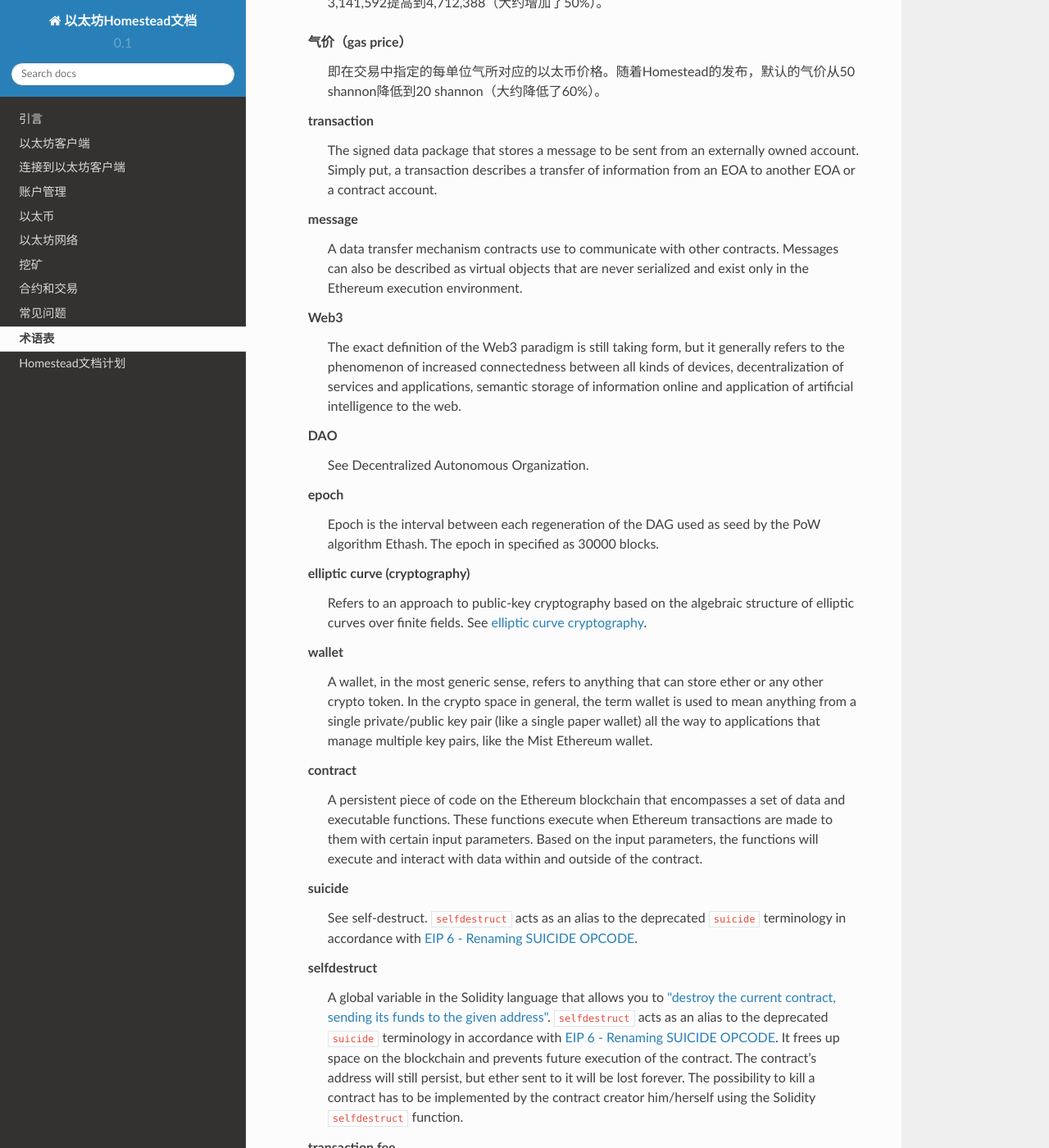
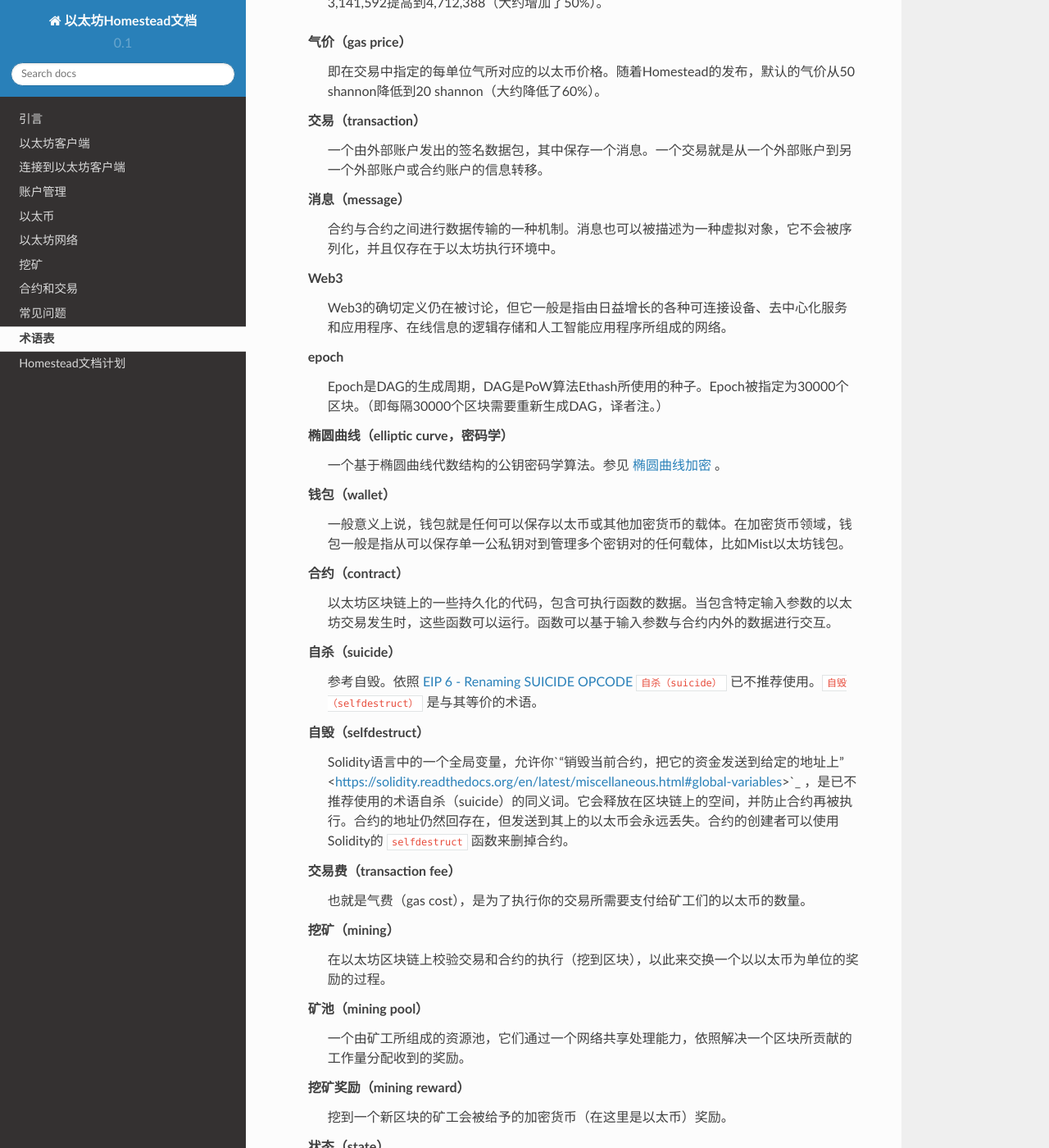
Before and after one commit to riversyang/homestead-guide-cn, a Sphinx documentation site: the page built from source/glossary.rst, in a window 1280 px wide and 1400 px high, scrolled down 2687 px. Shown: the whole window at 82% size. Built offline with Sphinx 7.4.7 and the Read the Docs theme 2.0.0, drawn with Linux system fonts in a browser that asks for light colours; some of the changed text lies outside the part shown.

Commit message:
Update translation.

```diff
--- a/source/glossary.rst
+++ b/source/glossary.rst
@@ -87,127 +87,71 @@
    气价（gas price）
       即在交易中指定的每单位气所对应的以太币价格。随着Homestead的发布，默认的气价从50 shannon降低到20 shannon（大约降低了60%）。
 
-   transaction
-      The signed data package that stores a message to be sent from an
-      externally owned account. Simply put, a transaction describes a
-      transfer of information from an EOA to another EOA or a contract
-      account.
+   交易（transaction）
+      一个由外部账户发出的签名数据包，其中保存一个消息。一个交易就是从一个外部账户到另一个外部账户或合约账户的信息转移。
 
-   message
-      A data transfer mechanism contracts use to communicate with other
-      contracts. Messages can also be described as virtual objects that
-      are never serialized and exist only in the Ethereum execution
-      environment.
+   消息（message）
+      合约与合约之间进行数据传输的一种机制。消息也可以被描述为一种虚拟对象，它不会被序列化，并且仅存在于以太坊执行环境中。
 
    Web3
-      The exact definition of the Web3 paradigm is still taking form,
-      but it generally refers to the phenomenon of increased
-      connectedness between all kinds of devices, decentralization of
-      services and applications, semantic storage of information online
-      and application of artificial intelligence to the web.
-
-   DAO
-      See Decentralized Autonomous Organization.
+      Web3的确切定义仍在被讨论，但它一般是指由日益增长的各种可连接设备、去中心化服务和应用程序、在线信息的逻辑存储和人工智能应用程序所组成的网络。
 
    epoch
-      Epoch is the interval between each regeneration of the DAG used as
-      seed by the PoW algorithm Ethash. The epoch in specified as 30000
-      blocks.
+      Epoch是DAG的生成周期，DAG是PoW算法Ethash所使用的种子。Epoch被指定为30000个区块。（即每隔30000个区块需要重新生成DAG，译者注。）
 
-   elliptic curve (cryptography)
-      Refers to an approach to public-key cryptography based on the
-      algebraic structure of elliptic curves over finite fields.
-      See `elliptic curve cryptography <https://en.wikipedia.org/wiki/Elliptic_curve_cryptography>`_.
+   椭圆曲线（elliptic curve，密码学）
+      一个基于椭圆曲线代数结构的公钥密码学算法。参见 `椭圆曲线加密 <https://en.wikipedia.org/wiki/Elliptic_curve_cryptography>`_ 。
 
-   wallet
-      A wallet, in the most generic sense, refers to anything that can
-      store ether or any other crypto token. In the crypto space in
-      general, the term wallet is used to mean anything from a single
-      private/public key pair (like a single paper wallet) all the way
-      to applications that manage multiple key pairs, like the Mist
-      Ethereum wallet.
+   钱包（wallet）
+      一般意义上说，钱包就是任何可以保存以太币或其他加密货币的载体。在加密货币领域，钱包一般是指从可以保存单一公私钥对到管理多个密钥对的任何载体，比如Mist以太坊钱包。
 
-   contract
-      A persistent piece of code on the Ethereum blockchain that
-      encompasses a set of data and executable functions. These functions
-      execute when Ethereum transactions are made to them with certain
-      input parameters. Based on the input parameters, the functions will
-      execute and interact with data within and outside of the contract.
+   合约（contract）
+      以太坊区块链上的一些持久化的代码，包含可执行函数的数据。当包含特定输入参数的以太坊交易发生时，这些函数可以运行。函数可以基于输入参数与合约内外的数据进行交互。
 
-   suicide
-      See self-destruct. ``selfdestruct`` acts as an alias to the
-      deprecated ``suicide`` terminology in accordance with
-      `EIP 6 \- Renaming SUICIDE OPCODE <https://github.com/ethereum/EIPs/blob/master/EIPS/eip-6.md>`_.
+   自杀（suicide）
+      参考自毁。依照 `EIP 6 \- Renaming SUICIDE OPCODE <https://github.com/ethereum/EIPs/blob/master/EIPS/eip-6.md>`_ ``自杀（suicide）`` 已不推荐使用。``自毁（selfdestruct）`` 是与其等价的术语。
 
-   selfdestruct
-      A global variable in the Solidity language that allows you to
-      `\"destroy the current contract, sending its funds to the given
-      address\" <https://solidity.readthedocs.org/en/latest/miscellaneous.html#global-variables>`_.
-      ``selfdestruct`` acts as an alias to the deprecated ``suicide``
-      terminology in accordance with `EIP 6 \- Renaming SUICIDE OPCODE <https://github.com/ethereum/EIPs/blob/master/EIPS/eip-6.md>`_.
-      It frees up space on the blockchain and prevents future execution
-      of the contract. The contract's address will still persist, but
-      ether sent to it will be lost forever. The possibility to kill a
-      contract has to be implemented by the contract creator him/herself
-      using the Solidity ``selfdestruct`` function.
+   自毁（selfdestruct）
+      Solidity语言中的一个全局变量，允许你`“销毁当前合约，把它的资金发送到给定的地址上” <https://solidity.readthedocs.org/en/latest/miscellaneous.html#global-variables>`_ ，是已不推荐使用的术语自杀（suicide）的同义词。它会释放在区块链上的空间，并防止合约再被执行。合约的地址仍然回存在，但发送到其上的以太币会永远丢失。合约的创建者可以使用Solidity的 ``selfdestruct`` 函数来删掉合约。
 
-   transaction fee
-      Also known as gas cost, it is the amount of ether that the miners
-      will charge for the execution of your transaction.
+   交易费（transaction fee）
+      也就是气费（gas cost），是为了执行你的交易所需要支付给矿工们的以太币的数量。
 
-   mining
-      The process of verifying transactions and contract execution on the
-      Ethereum blockchain in exchange for a reward in ether with the mining
-      of every block.
+   挖矿（mining）
+      在以太坊区块链上校验交易和合约的执行（挖到区块），以此来交换一个以以太币为单位的奖励的过程。
 
-   mining pool
-      The pooling of resources by miners, who share their processing
-      power over a network, to split the reward equally, according to the
-      amount of work they contributed to solving a block.
+   矿池（mining pool）
+      一个由矿工所组成的资源池，它们通过一个网络共享处理能力，依照解决一个区块所贡献的工作量分配收到的奖励。
 
-   mining reward
-      The amount of cryptographic tokens (in this case ether) that is
-      given to the miner who mined a new block.
+   挖矿奖励（mining reward）
+      挖到一个新区块的矿工会被给予的加密货币（在这里是以太币）奖励。
 
-   state
-      Refers to a snapshot of all balances and data at a particular point
-      in time on the blockchain, normally referring to the condition at a
-      particular block.
+   状态（state）
+      区块链上所有余额和数据在某个时间点的快照，一般指某个特定区块的状况。
 
-   blockchain
-      An ever-extending series of data blocks that grows as new transactions
-      are confirmed as part of a new block. Each new block is chained to
-      the existing blockchain by a cryptographic proof-of-work.
+   区块链（blockchain）
+      一个永远增长的数据区块序列。当一个新交易被作为一个新区块的一部分被确认的时候，它会得以增长。每个新区块都会基于一个密码学的工作量证明（PoW）而添加到当前区块链的尾部。
 
-   peer
-      Other computers on the network also running an Ethereum node (Geth)
-      with an exact copy of the blockchain that you have.
+   端点（peer）
+      网络上其他也在运行以太坊节点（Geth）的计算机，和你一样，它们也都有一个准确的区块链拷贝。
 
-   signing
-      Producing a piece of data from the data to be signed using your
-      private key, to prove that the data originates from you.
+   签名（signing）
+      用你的私钥生成一些表示签名的数据，来证明数据的原始拥有者是你。
 
-   discovery (peer)
-      The process of 'gossiping' with other nodes in the network to find
-      out the state of other nodes on the network.
+   发现（端点）
+      与网络中的其他‘攀谈’的过程，以此来获取其他节点的状态。
 
-   gas price oracle
-      A helper function of the Geth client that tries to find an
-      appropriate default gas price when sending transactions.
+   权威气价（gas price oracle）
+      一个Geth客户端的辅助函数，在发送交易时可以找到一个合适的默认气价。
 
-   light client
-      A client program that allows users in low-capacity environments to
-      still be able to execute and check the execution of transactions
-      without needing to run a full Ethereum node (Geth).
+   轻客户端（light client）
+      允许用户在一个低容量环境中执行和检查交易执行，而不用去运行一个以太坊全节点（Geth）的客户端程序。
 
    etherbase
-      It is the default name of the account on your node that acts as
-      your primary account. If you do mining, mining rewards will be
-      credited to this account.
+      你的节点上的账户的默认名称，它会作为你的主账户。如果你进行挖矿，挖矿奖励会被存入这个账户。
 
    coinbase
-      Coinbase is analogous to etherbase, but is a more generic term
-      for all cryptocurrency platforms.
+      一个与etherbase类似的概念，但也是个所有加密货币平台所通用的术语。
 
    balance
       The amount of cryptocurrency (in this case) belonging to an account.
```
